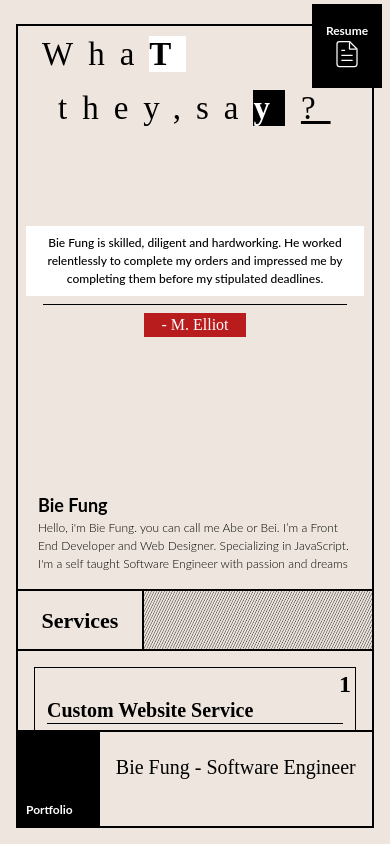
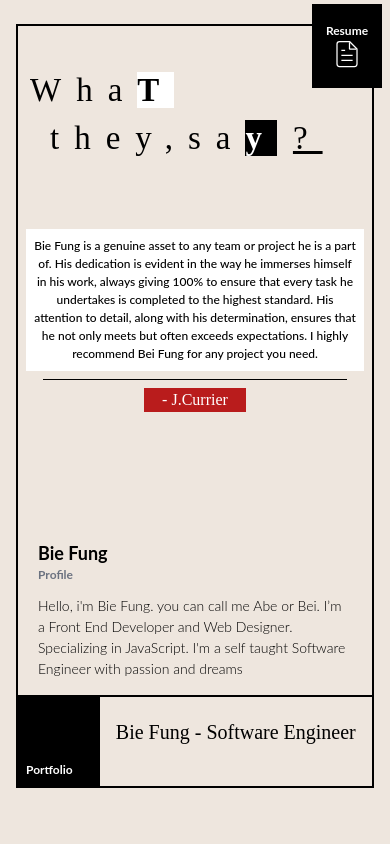
Before and after one commit to Bfungcode/bfung, a React (Vite) app: page / in a window 390 px wide. Built offline with nearby package versions, Linux system fonts and the light colour scheme.

Commit message:
update ui

```diff
--- a/src/App.jsx
+++ b/src/App.jsx
@@ -86,7 +86,7 @@ function App() {
         </div>
       ) : (
         <div className="w-screen h-screen bg-[#EEE6DE] p-4 pt-6 relative">
-          <div className="border-2 border-black w-full h-full">
+          <div className="border-2 border-black w-full h-[95%]">
             <div className="absolute w-[70px] md:w-[100px] h-[10%] flex flex-col flex-wrap right-2 top-1 border-2 border-black z-20 bg-black text-white justify-center items-center">
               <div className="text-xs font-primary font-bold md:text-base">
                 Resume
--- a/src/components/Header.jsx
+++ b/src/components/Header.jsx
@@ -31,7 +31,7 @@ const Header = ({ isLarge }) => {
     const interval = setInterval(() => {
       setIdx((prevIndex) => (prevIndex + 1) % reviews.length);
       setReviewer((prevIndex) => (prevIndex + 1) % reviewers.length);
-    }, 8000);
+    }, 1000);
 
     return () => clearInterval(interval);
   }, [reviews.length]);
@@ -84,15 +84,15 @@ const Header = ({ isLarge }) => {
           </div>
         </div>
       ) : (
-        <div className="w-full h-[80%] flex flex-row flex-wrap">
+        <div className="w-full h-[100%] flex flex-row flex-wrap">
           <div className="flex flex-col flex-wrap w-full h-full">
             <div className="w-full h-[75%] md:h-[60%] flex flex-col flex-wrap pt-4 relative ">
-              <div className="text-[33px] md:text-[78px] font-third h-[35%] w-[60%] flex flex-row absolute top-1 md:top-50">
-                <div className=" h-[50%] w-full tracking-[15px] absolute left-6 md:left-20">
+              <div className="text-[33px] md:text-[78px] font-third h-[35%] w-[60%] flex flex-row absolute top-10 md:top-50">
+                <div className=" h-[50%] w-full tracking-[15px] absolute left-3 md:left-20">
                   Wha
                   <span className="font-bold bg-white w-full h-full">T</span>
                 </div>
-                <div className=" h-[50%] tracking-[15px] absolute bottom-5 left-10 md:left-40">
+                <div className=" h-[50%] tracking-[15px] absolute bottom-10 left-8 md:left-40">
                   they,sa
                   <span className=" bg-black  text-white font-bold w-full h-full">
                     y
@@ -113,11 +113,15 @@ const Header = ({ isLarge }) => {
               </div>
             </div>
             <div className="w-full h-[25%]  md:h-[40%] flex flex-col flex-wrap justify-between pr-3 pl-3 pt-2 pb-2 ">
-              <div className="w-full h-[100%] p-2 flex flex-col justify-end items-start ">
+              <div className="w-full h-[100%] p-2 flex flex-col justify-end items-start gap-3">
                 <div className="text-[18px] md:text-[32px] font-primary font-bold text-black">
                   Bie Fung
+                  <div className="text-xs font-primary text-gray-500">
+                    Profile
+                  </div>
                 </div>
-                <div className="text-[12px] md:text-[26px] font-primary text-black tracking-normal font-light">
+
+                <div className="text-[14px] md:text-[26px] font-primary text-black tracking-normal font-light">
                   Hello, i'm Bie Fung. you can call me Abe or Bei. I’m a Front
                   End Developer and Web Designer. Specializing in JavaScript.
                   I'm a self taught Software Engineer with passion and dreams
```
